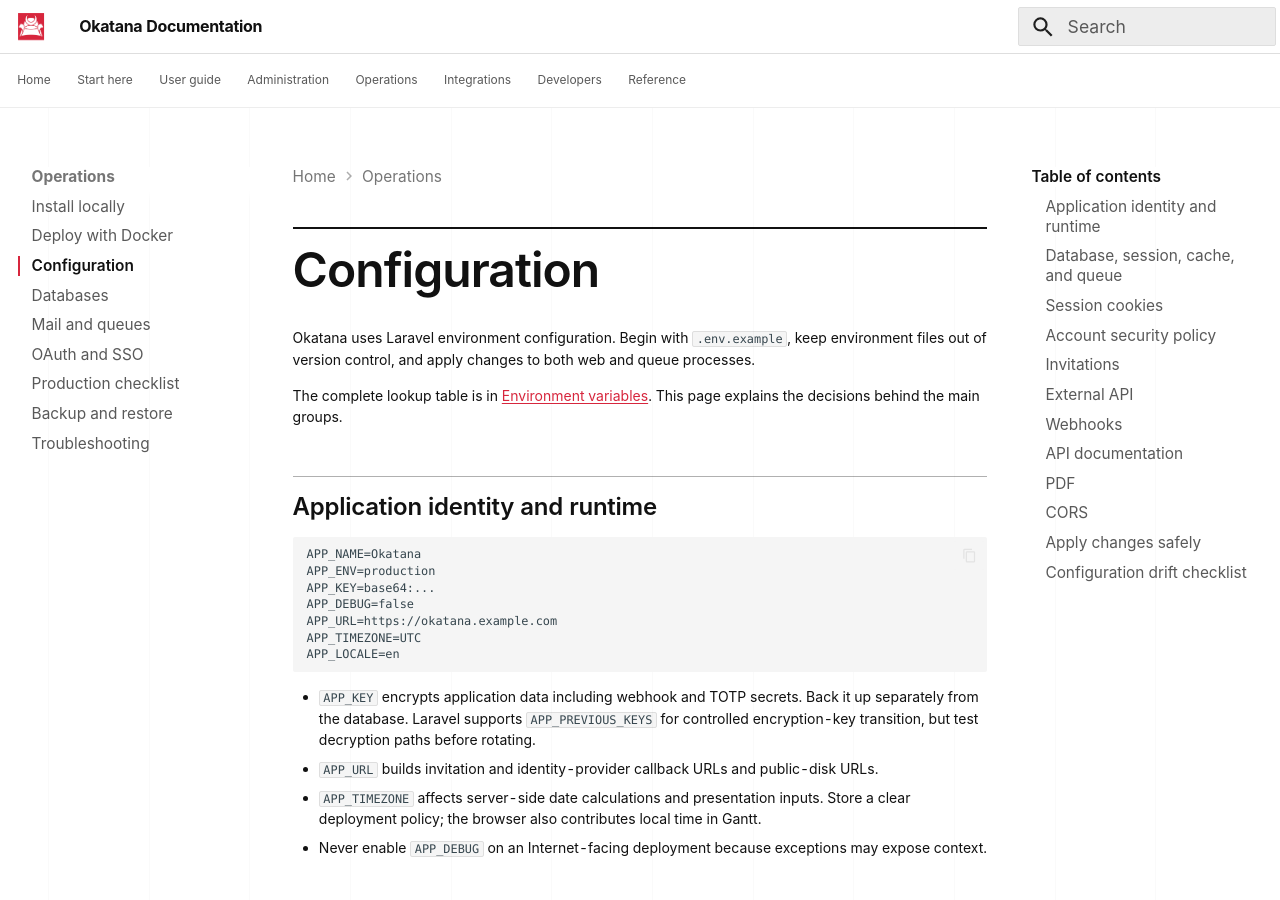
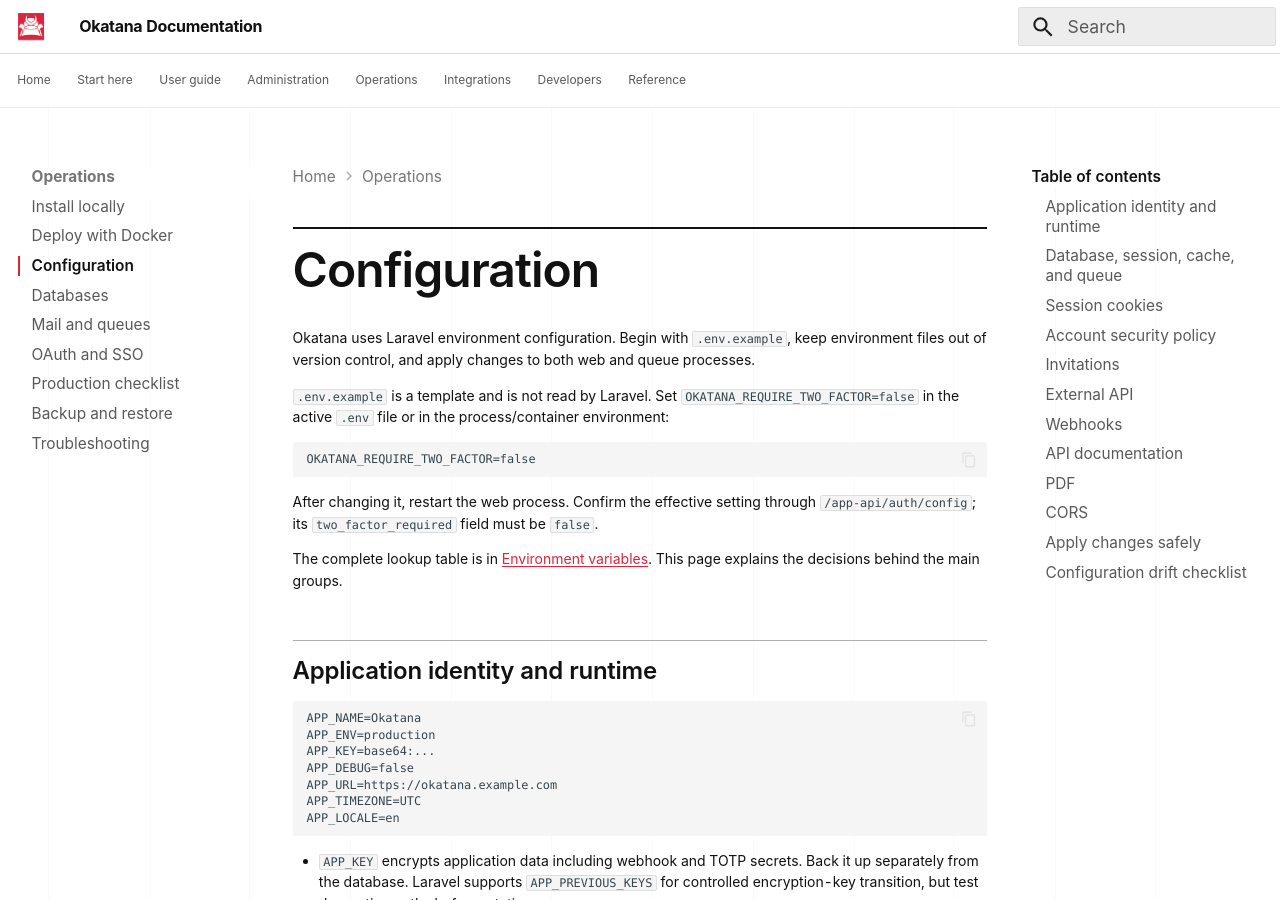
Before and after one commit to newfoundcodes/okatana, an MkDocs documentation site: the page built from docs/operations/configuration.md, in a window 1280 px wide and 900 px high. Built offline with MkDocs 1.6.1 and Material for MkDocs 9.7.7, drawn with Linux system fonts in a browser that asks for light colours.

Commit message:
docs: clarify runtime environment configuration

````diff
--- a/docs/operations/configuration.md
+++ b/docs/operations/configuration.md
@@ -1,6 +1,14 @@
 # Configuration
 
 Okatana uses Laravel environment configuration. Begin with `.env.example`, keep environment files out of version control, and apply changes to both web and queue processes.
+
+`.env.example` is a template and is not read by Laravel. Set `OKATANA_REQUIRE_TWO_FACTOR=false` in the active `.env` file or in the process/container environment:
+
+```dotenv
+OKATANA_REQUIRE_TWO_FACTOR=false
+```
+
+After changing it, restart the web process. Confirm the effective setting through `/app-api/auth/config`; its `two_factor_required` field must be `false`.
 
 The complete lookup table is in [Environment variables](../reference/environment.md). This page explains the decisions behind the main groups.
 
````
